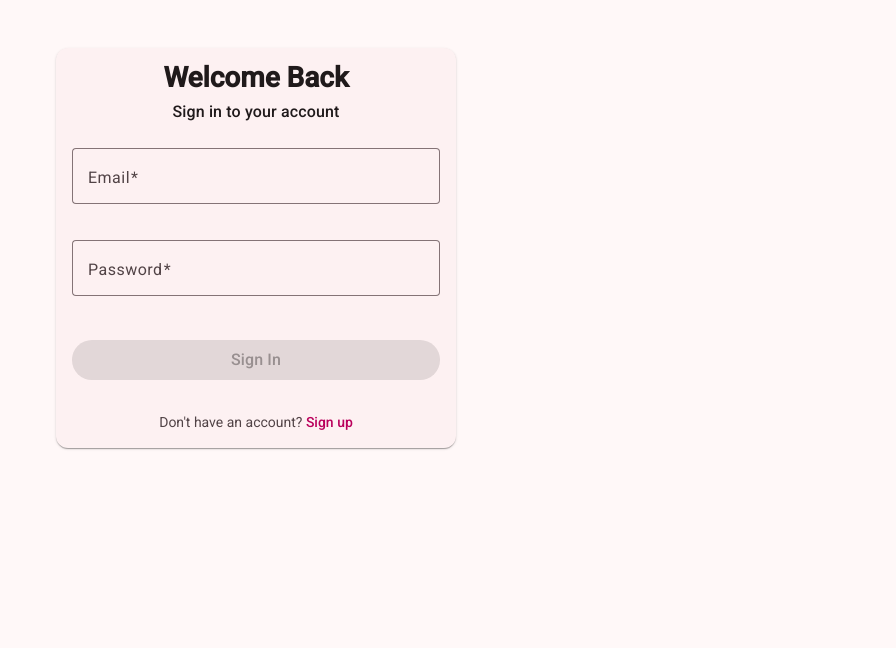
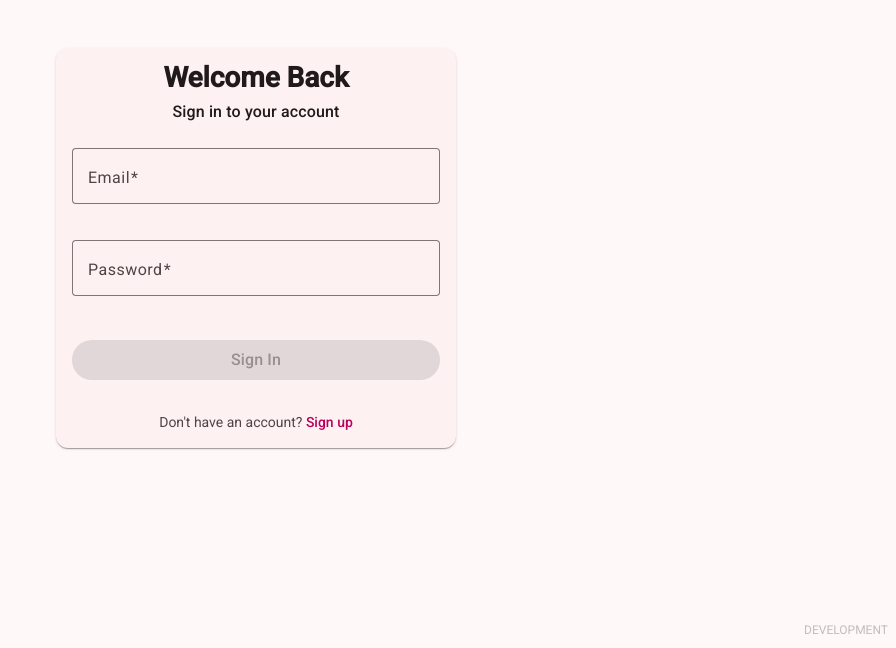
Before and after one commit to geosar23/Secret-project, an Angular app in the folder client/: page /login in a window 1280 px wide. Shown: the part 152-800 px from the top of the page, without its empty margins (384-1280 px from the left). Built offline with nearby package versions, Linux system fonts and the light colour scheme.

Commit message:
feat: add environment indicator and styles, update environment variables

```diff
--- a/client/src/app/app.html
+++ b/client/src/app/app.html
@@ -1 +1,5 @@
+<span class="environment-indicator" [attr.data-env]="environment.name">
+    {{ environment.name | uppercase }}
+</span>
+
 <router-outlet></router-outlet>
--- a/client/src/app/app.scss
+++ b/client/src/app/app.scss
@@ -0,0 +1,11 @@
+.environment-indicator {
+  position: fixed;
+  bottom: var(--spacing-sm);
+  right: var(--spacing-sm);
+  z-index: var(--z-tooltip);
+  pointer-events: none;
+  color: var(--color-text-secondary);
+  transition: opacity var(--transition-fast);
+  font-size: var(--font-size-xs);
+  opacity: 0.4;
+}
--- a/client/src/app/app.ts
+++ b/client/src/app/app.ts
@@ -1,12 +1,15 @@
 import { Component, signal } from "@angular/core";
 import { RouterOutlet } from "@angular/router";
+import { UpperCasePipe } from "@angular/common";
+import { environment } from '../environments/environment';
 
 @Component({
     selector: "app-root",
-    imports: [RouterOutlet],
+    imports: [RouterOutlet, UpperCasePipe],
     templateUrl: "./app.html",
     styleUrl: "./app.scss",
 })
 export class App {
     protected readonly title = signal("client");
+    protected readonly environment = environment;
 }
--- a/client/src/environments/environment.prod.ts
+++ b/client/src/environments/environment.prod.ts
@@ -1,4 +1,5 @@
 export const environment = {
     production: true,
+    name: 'production',
     apiUrl: "http://localhost:3000/api",
 };
--- a/client/src/environments/environment.ts
+++ b/client/src/environments/environment.ts
@@ -1,4 +1,5 @@
 export const environment = {
     production: false,
+    name: 'development',
     apiUrl: "http://localhost:3000/api",
 };
--- a/client/src/styles.scss
+++ b/client/src/styles.scss
@@ -124,6 +124,27 @@ body {
     --radius-lg: 12px;
     --radius-full: 9999px;
 
+    // Font Sizes
+    --font-size-xs: 0.75rem; // 12px
+    --font-size-sm: 0.875rem; // 14px
+    --font-size-base: 1rem; // 16px
+    --font-size-lg: 1.125rem; // 18px
+    --font-size-xl: 1.25rem; // 20px
+    --font-size-2xl: 1.5rem; // 24px
+    --font-size-3xl: 1.875rem; // 30px
+    --font-size-4xl: 2.25rem; // 36px
+
+    // Font Weights
+    --font-weight-normal: 400;
+    --font-weight-medium: 500;
+    --font-weight-semibold: 600;
+    --font-weight-bold: 700;
+
+    // Line Heights
+    --line-height-tight: 1.25;
+    --line-height-normal: 1.5;
+    --line-height-relaxed: 1.75;
+
     // Transitions
     --transition-fast: 150ms ease;
     --transition-base: 200ms ease;
```
